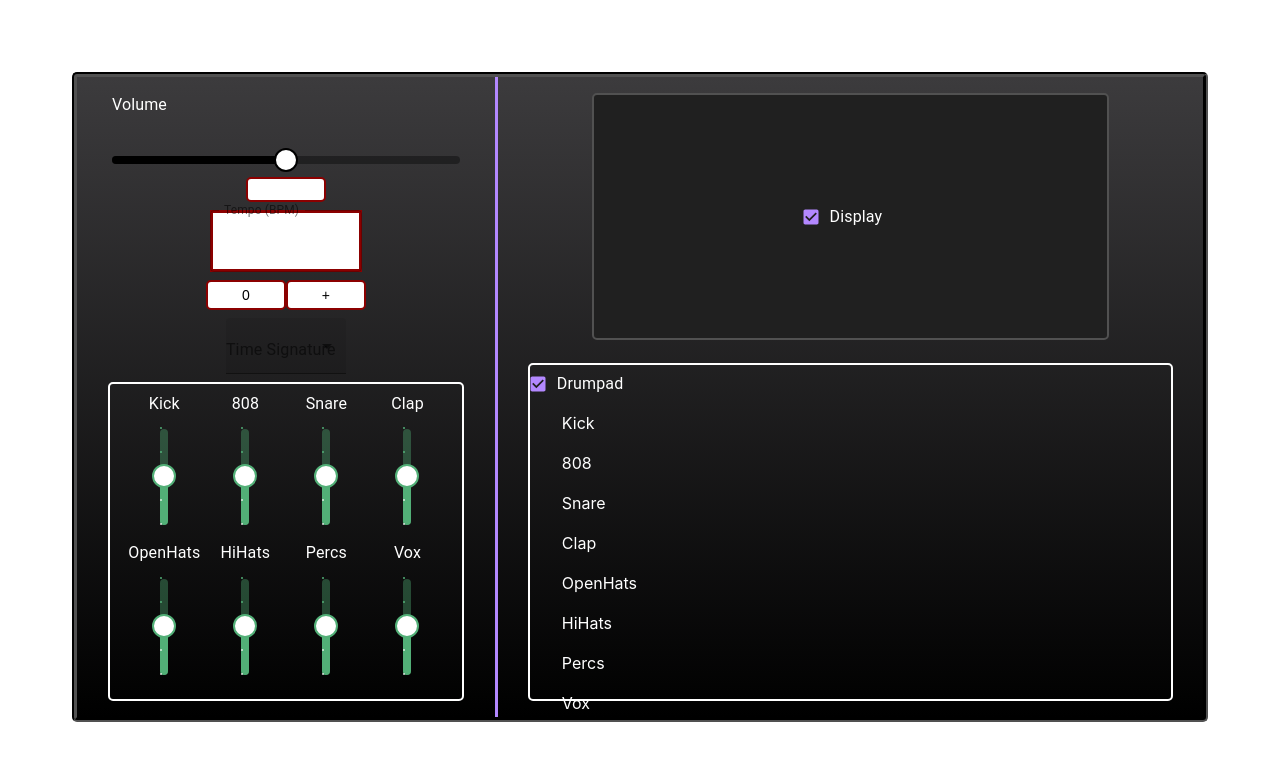
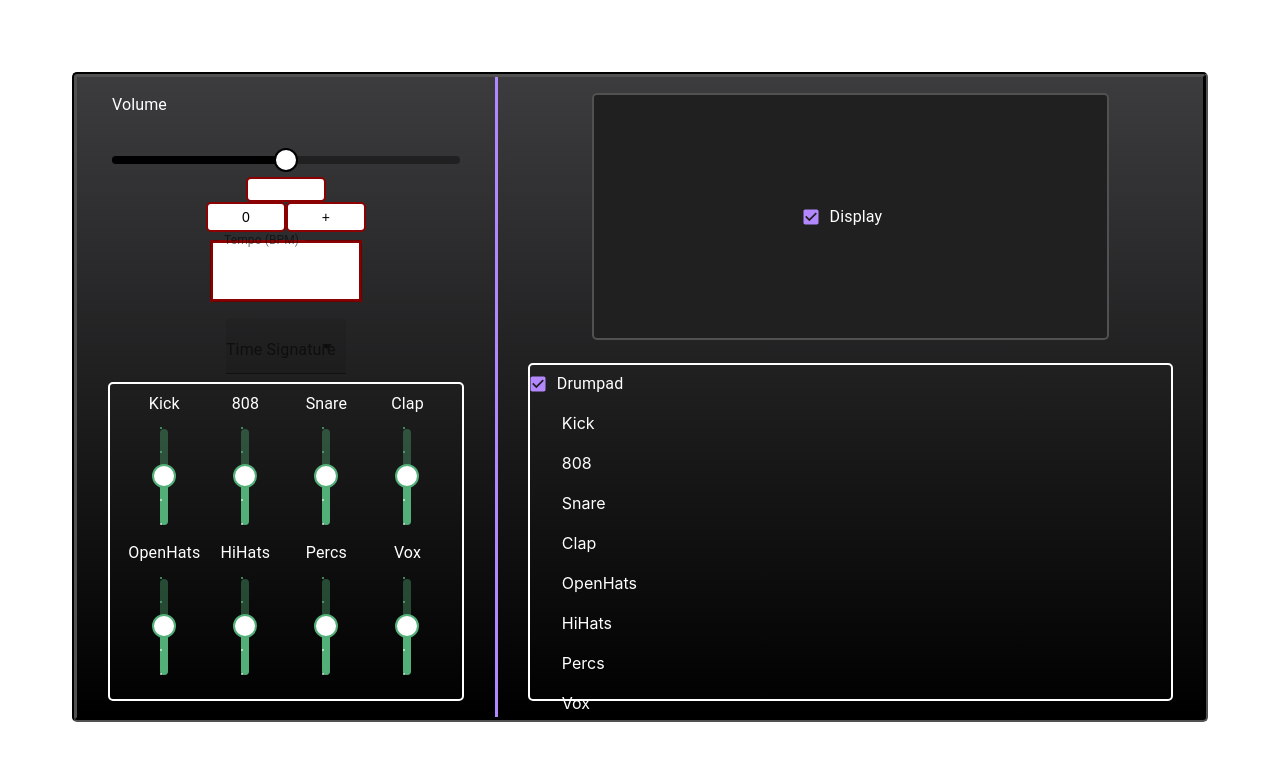
Before and after one commit to davelista/PolyDrum, a React (Create React App) app: page / in a window 1280 px wide. Shown: the top 760 px of the page. Built offline with nearby package versions, Linux system fonts and the light colour scheme; some icons are missing.

Commit message:
Aggiunta di ButtonsList.js e refactor del codice

```diff
--- a/src/components/Drumpad/Drumpad.js
+++ b/src/components/PagesSections/RhythmSection/Drumpad/Drumpad.js
@@ -1,8 +1,8 @@
 import React, {useContext, useEffect, useState} from 'react';
 import styles from './Drumpad.module.css';
 import { Song, Track, Instrument } from 'reactronica';
-import {Button, StepButton, StepButtonsList} from "../index";
-import {AppContext} from "../../context/AppContext";
+import {Button, StepButton, StepButtonsList} from "../../../index";
+import {AppContext} from "../../../../context/AppContext";
 
 const addItemToObj = (selectedRhythm, userRhythms, timeSignature) => {
 
--- a/src/components/Drumpad/StepButtonsList.js
+++ b/src/components/PagesSections/RhythmSection/Drumpad/StepButtonsList.js
@@ -1,6 +1,6 @@
 import React, {useContext} from 'react';
-import {StepButton} from "../index";
-import {AppContext} from "../../context/AppContext";
+import {StepButton} from "../../../index";
+import {AppContext} from "../../../../context/AppContext";
 
 
 const StepButtonsList = (props) => {
--- a/src/components/PagesSections/RhythmSection.js
+++ b/src/components/PagesSections/RhythmSection/RhythmSection.js
@@ -1,6 +1,6 @@
 import React from 'react';
 import styles from "./RhythmSection.module.css";
-import {CheckBox, Drumpad} from "../index";
+import {CheckBox, Drumpad} from "../../index";
 
 const RhythmSection = (props) => {
     return (
--- /dev/null
+++ b/src/components/PagesSections/SettingsSection/ButtonsList.js
@@ -0,0 +1,22 @@
+import React, {useContext} from 'react';
+import {FaPlay} from "react-icons/all";
+import {Button} from "../../index";
+import styles from "./SettingsSection.module.css";
+import {AppContext} from "../../../context/AppContext";
+
+const ButtonsList = (props) => {
+    const appData = useContext(AppContext)
+    return (
+        <>
+            <Button onClick={() => appData.play.setValue(!appData.play.value)} ><FaPlay/> </Button>
+            <div className={styles.rhythmButtons}>
+                {appData.rhythmsList.item.map((x) => {
+                    return <Button onClick={() => appData.selectedRhythm.setNumber(x)}>{x}</Button>
+                })}
+                <Button onClick={() => appData.rhythmsList.setItem(appData.rhythmsList.item.concat(appData.rhythmsList.item.length))}> + </Button>
+            </div>
+        </>
+    );
+}
+
+export default ButtonsList;
--- a/src/components/PagesSections/SettingsSection.js
+++ b/src/components/PagesSections/SettingsSection/SettingsSection.js
@@ -1,8 +1,8 @@
 import React, {useContext, useState} from 'react';
 import styles from "./SettingsSection.module.css";
-import {Button, CheckBox, Dropdown, HorizontalSlider, NumberControl, VerticalSlider} from "../index";
+import {Button, CheckBox, Dropdown, HorizontalSlider, NumberControl, VerticalSlider, ButtonsList} from "../../index";
 import {FaPlay,HiVolumeUp, HiVolumeOff} from "react-icons/all";
-import {AppContext} from "../../context/AppContext";
+import {AppContext} from "../../../context/AppContext";
 
 const SettingsSection = (props) => {
     const appData = useContext(AppContext);
@@ -15,21 +15,17 @@ const SettingsSection = (props) => {
                                   onChangeValue={appData.volume.setValue}
                                   mute={appData.mute.value}
                                   onChangeMute={appData.mute.setValue}/>
-                <Button onClick={() => appData.play.setValue(!appData.play.value)} ><FaPlay/> </Button>
+
                 {console.log("play è: ", appData.play.value)}
                 {console.log("ho cambiato la VELOCITA' in: ", appData.tempo.value)}
                 {console.log("ho cambiato il VOLUME in: ", appData.volume.value)}
                 {console.log("ho cambiato il TEMPO in: ", appData.timeSignature.value)}
+
+                <ButtonsList/>
+
                 {/*NON ELIMINARE NUMBERCONTROL*/}
                 <NumberControl tempo={appData.tempo} play={appData.play}/>
-                {/*Inizio per i bottoni per i vari ritmi*/}
-                <div className={styles.rhythmButtons}>
-                    {appData.rhythmsList.item.map((x) => {
-                        return <Button onClick={() => appData.selectedRhythm.setNumber(x)}>{x}</Button>
-                    })}
-                    <Button onClick={() => appData.rhythmsList.setItem(appData.rhythmsList.item.concat(appData.rhythmsList.item.length))}> + </Button>
-                </div>
-                {/*FINE*/}
+
                 <Dropdown/>
 
                 <div className={styles.slidersContainer} >
--- a/src/components/index.js
+++ b/src/components/index.js
@@ -4,11 +4,13 @@ import SampleLine from "./SampleLine/SampleLine";
 import Dropdown from "./Dropdown/Dropdown";
 import CheckBox from "./CheckBox/CheckBox";
 import NumberControl from "./NumberControl/NumberControl";
-import Drumpad from "./Drumpad/Drumpad";
+import Drumpad from "./PagesSections/RhythmSection/Drumpad/Drumpad";
 import Button from "./Button/Button";
 import VerticalSlider from "./Slider/VerticalSlider";
-import SettingsSection from "./PagesSections/SettingsSection";
-import RhythmSection from "./PagesSections/RhythmSection";
-import StepButtonsList from "./Drumpad/StepButtonsList";
+import SettingsSection from "./PagesSections/SettingsSection/SettingsSection";
+import RhythmSection from "./PagesSections/RhythmSection/RhythmSection";
+import StepButtonsList from "./PagesSections/RhythmSection/Drumpad/StepButtonsList";
+import ButtonsList from "./PagesSections/SettingsSection/ButtonsList";
 
-export {StepButton, HorizontalSlider, SampleLine, Dropdown, CheckBox, NumberControl, Drumpad, Button, VerticalSlider,SettingsSection, RhythmSection, StepButtonsList}
+export {StepButton, HorizontalSlider, SampleLine, Dropdown, CheckBox,
+    NumberControl, Drumpad, Button, VerticalSlider,SettingsSection, RhythmSection, StepButtonsList, ButtonsList}
```
Also changed, not shown: src/components/PagesSections/RhythmSection/Drumpad/Drumpad.module.css (renamed from src/components/Drumpad/Drumpad.module.css), src/components/PagesSections/RhythmSection/RhythmSection.module.css (renamed from src/components/PagesSections/RhythmSection.module.css), src/components/PagesSections/SettingsSection/SettingsSection.module.css (renamed from src/components/PagesSections/SettingsSection.module.css).
